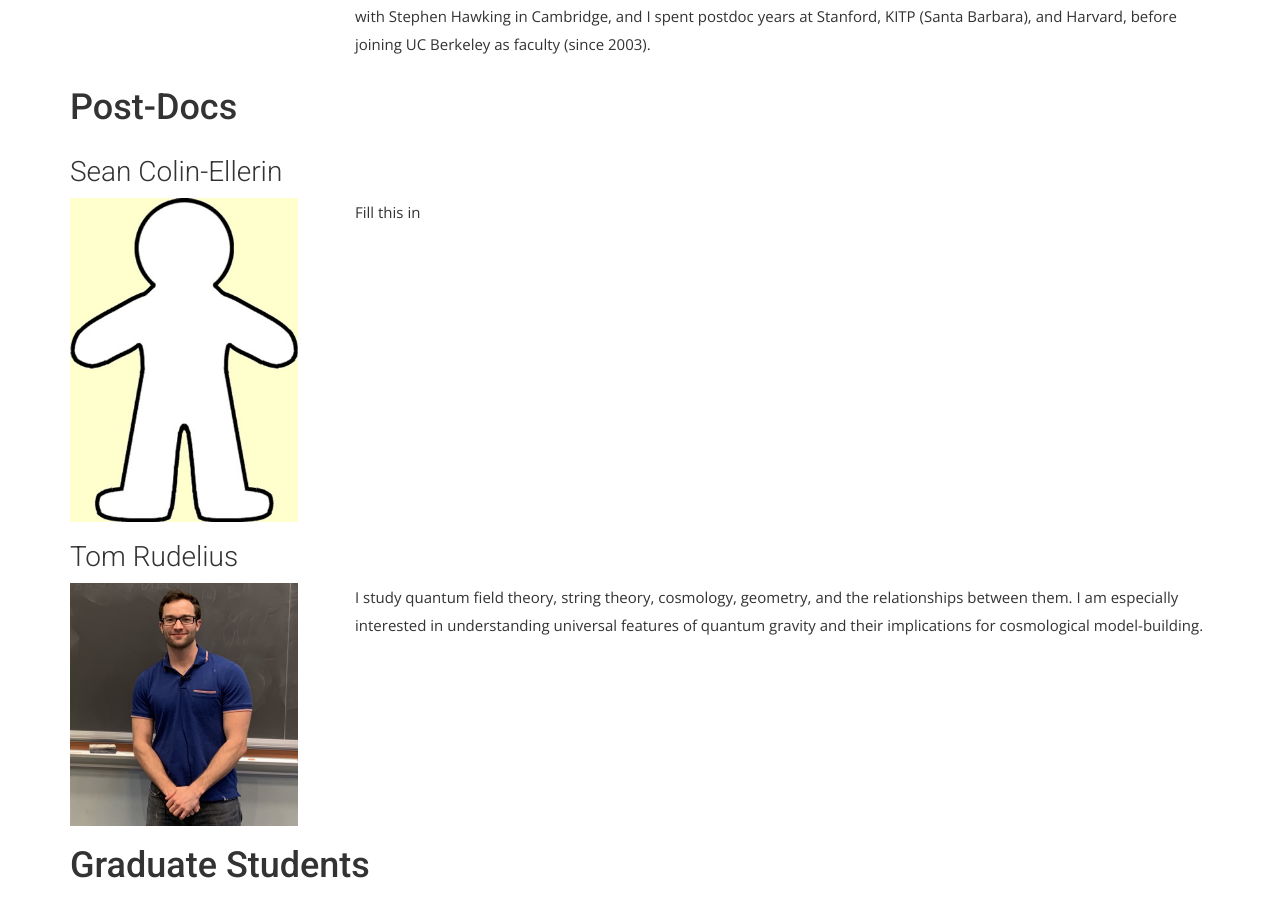
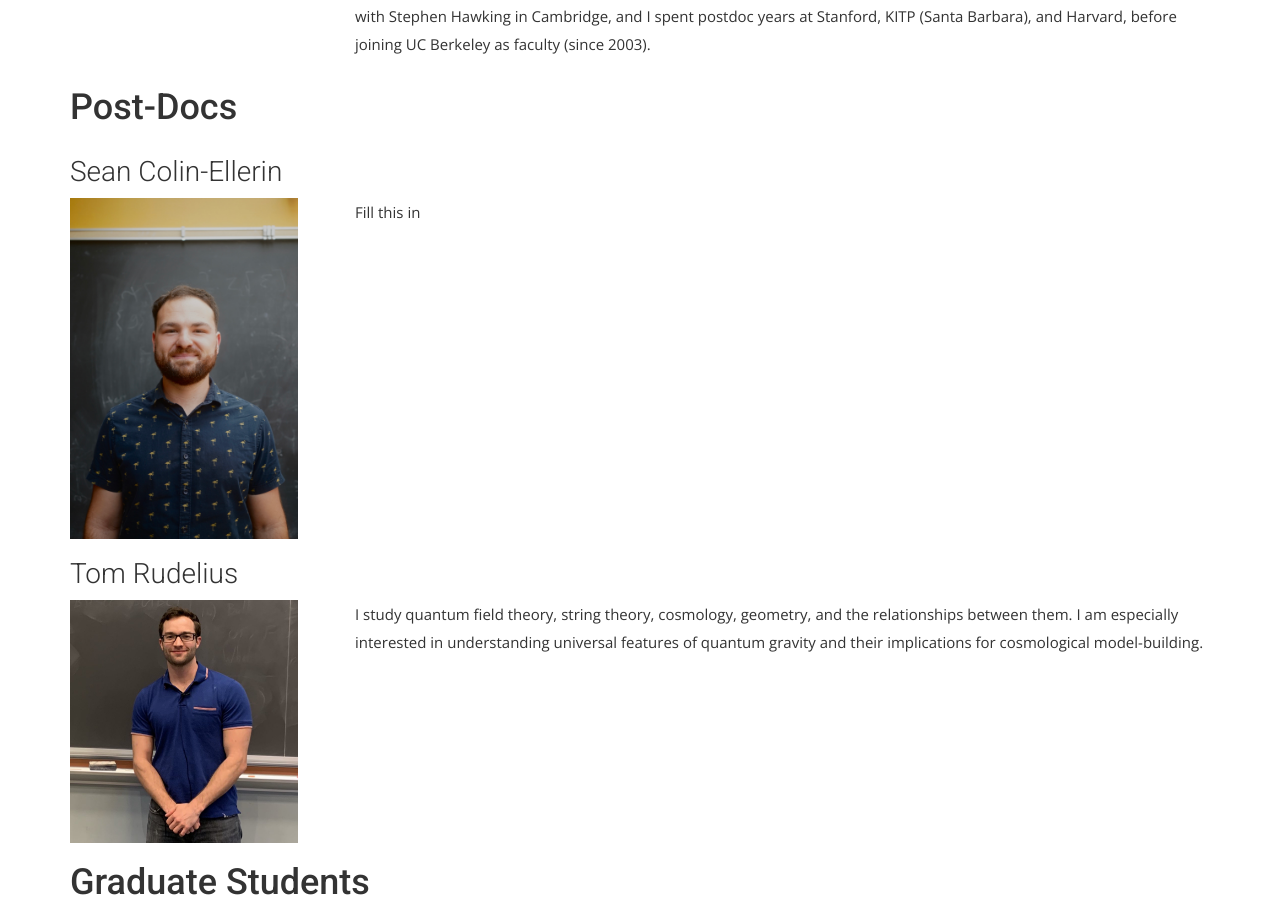
Before and after one commit to bousso-group/bousso-group.github.io, a Jekyll site: the page built from members.html, in a window 1280 px wide. Shown: the part 933-1833 px from the top of the page. Built offline with Jekyll 4.4.1, drawn with Linux system fonts in a browser that asks for light colours; nearby versions of some CDN libraries; some web fonts are replaced; grey boxes are pictures that could not be loaded.

Commit message:
Add pictures

```diff
--- a/members.html
+++ b/members.html
@@ -42,7 +42,7 @@ permalink: /members/
     <div class="container">
         <div class="block">
             <h3> Sean Colin-Ellerin</h3>
-            <img src="{{ site.baseurl }}/img/members/generic.jpg" alt="Sean">
+            <img src="{{ site.baseurl }}/img/members/sean.jpg" alt="Sean">
             <p>
                 Fill this in
             </p>
@@ -72,7 +72,7 @@ permalink: /members/
     <div class="container">
         <div class="block">
             <h3> Sami Kaya</h3>
-            <img src="{{ site.baseurl }}/img/members/generic.jpg" alt="Sami">
+            <img src="{{ site.baseurl }}/img/members/sami.jpg" alt="Sami">
             <p>
                 Fill this in
             </p>
```
Also changed, not shown: img/members/sami.jpg (added), img/members/sean.jpg (added).
